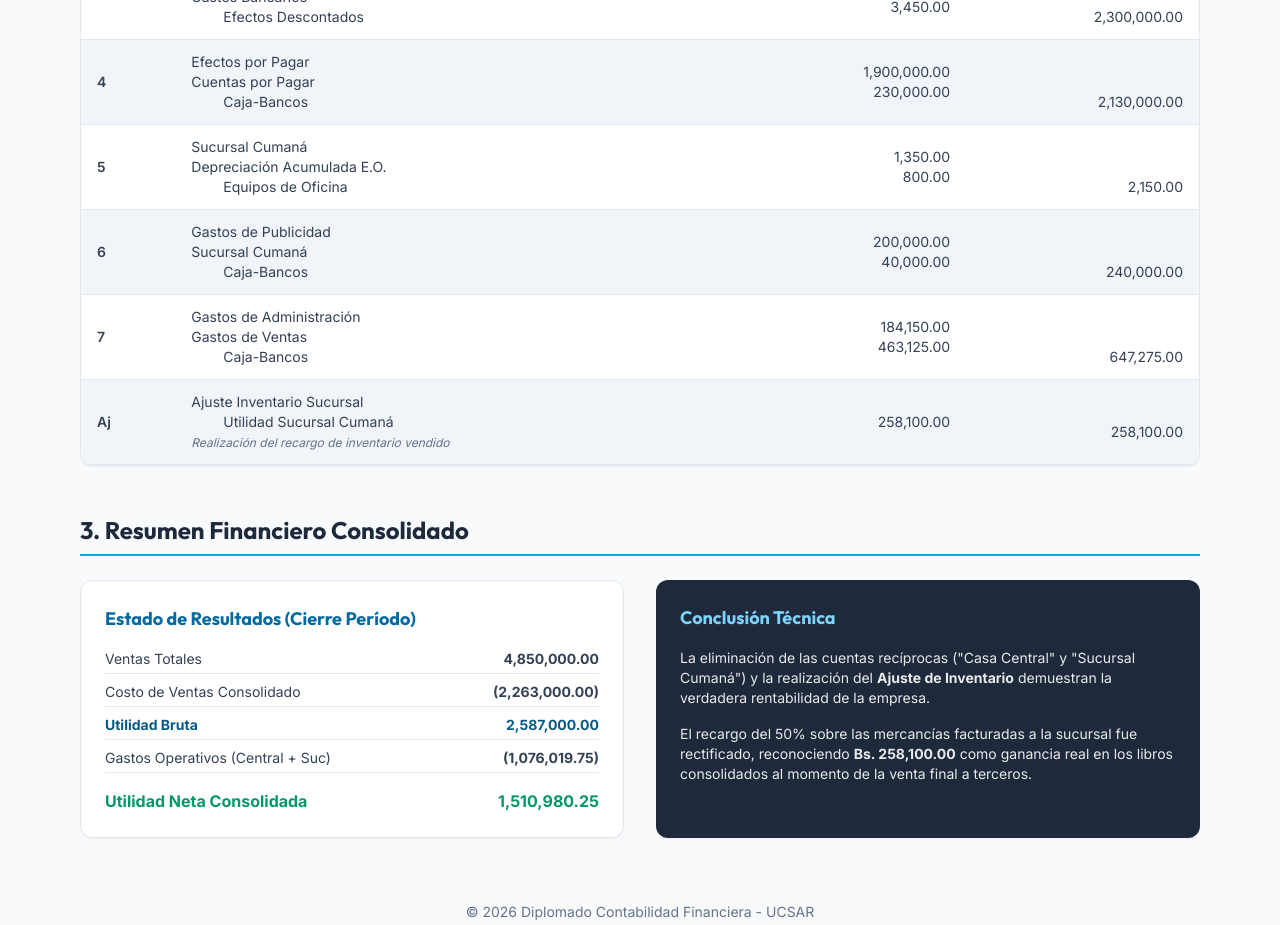
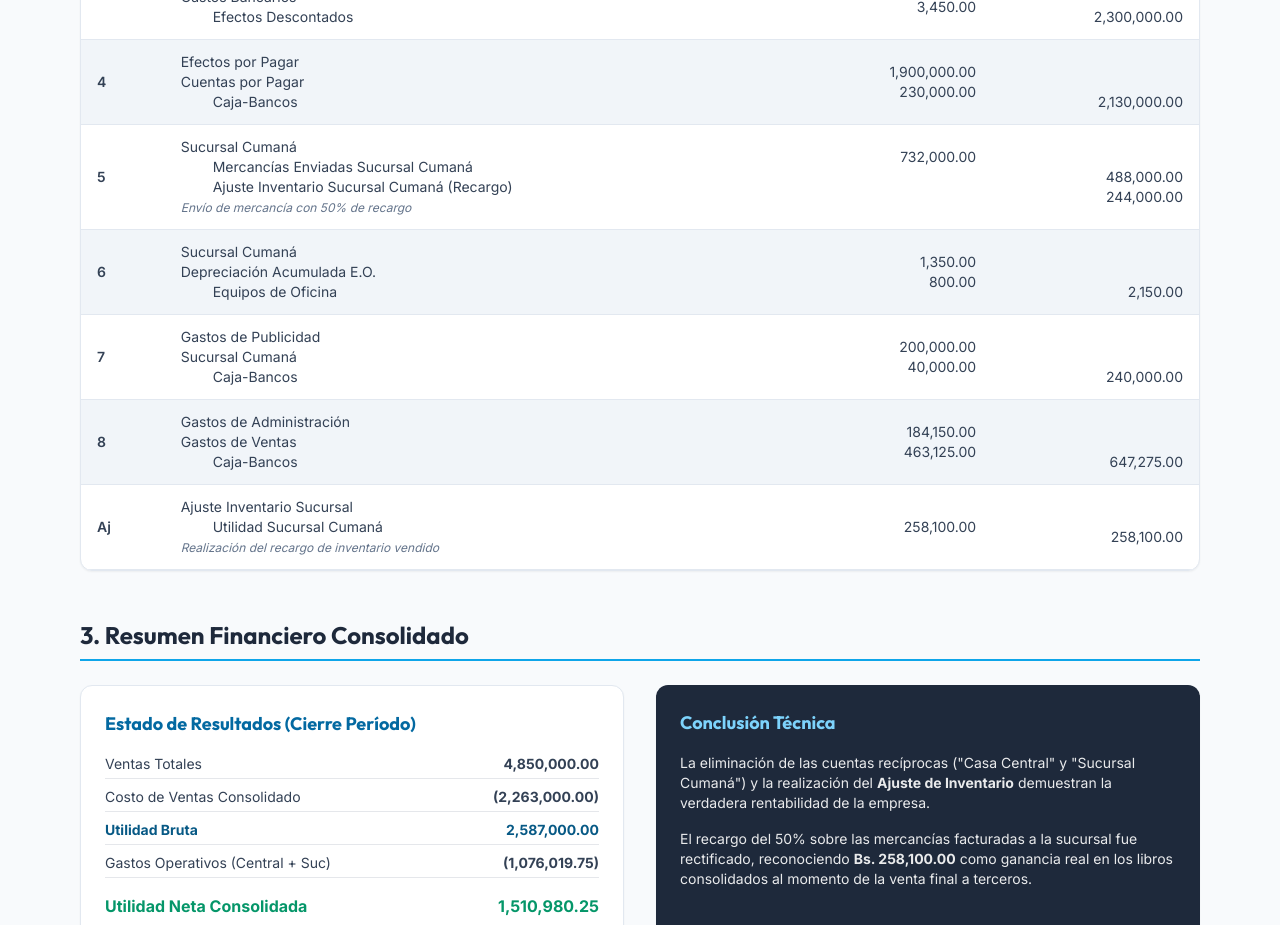
Before and after one commit to profesorfclementeunipap-debug/Contabilidad-IV-UCSAR, a website: page ejercicio-27-1.html in a window 1280 px wide. Shown: the part 2100-3025 px from the top of the page. Drawn offline with nearby package versions, Linux system fonts and the light colour scheme.

```diff
--- a/ejercicio-27-1.html
+++ b/ejercicio-27-1.html
@@ -177,18 +177,24 @@
                         </tr>
                         <tr class="table-row border-b border-slate-200">
                             <td class="px-4 py-3 font-semibold">5</td>
+                            <td class="px-4 py-3">Sucursal Cumaná<br><span class="account-indent">Mercancías Enviadas Sucursal Cumaná</span><br><span class="account-indent">Ajuste Inventario Sucursal Cumaná (Recargo)</span><br><em class="text-xs text-slate-500">Envío de mercancía con 50% de recargo</em></td>
+                            <td class="px-4 py-3 value-right">732,000.00<br><br><br></td>
+                            <td class="px-4 py-3 value-right"><br>488,000.00<br>244,000.00<br></td>
+                        </tr>
+                        <tr class="table-row border-b border-slate-200">
+                            <td class="px-4 py-3 font-semibold">6</td>
                             <td class="px-4 py-3">Sucursal Cumaná<br>Depreciación Acumulada E.O.<br><span class="account-indent">Equipos de Oficina</span></td>
                             <td class="px-4 py-3 value-right">1,350.00<br>800.00<br></td>
                             <td class="px-4 py-3 value-right"><br><br>2,150.00</td>
                         </tr>
                         <tr class="table-row border-b border-slate-200">
-                            <td class="px-4 py-3 font-semibold">6</td>
+                            <td class="px-4 py-3 font-semibold">7</td>
                             <td class="px-4 py-3">Gastos de Publicidad<br>Sucursal Cumaná<br><span class="account-indent">Caja-Bancos</span></td>
                             <td class="px-4 py-3 value-right">200,000.00<br>40,000.00<br></td>
                             <td class="px-4 py-3 value-right"><br><br>240,000.00</td>
                         </tr>
                         <tr class="table-row border-b border-slate-200">
-                            <td class="px-4 py-3 font-semibold">7</td>
+                            <td class="px-4 py-3 font-semibold">8</td>
                             <td class="px-4 py-3">Gastos de Administración<br>Gastos de Ventas<br><span class="account-indent">Caja-Bancos</span></td>
                             <td class="px-4 py-3 value-right">184,150.00<br>463,125.00<br></td>
                             <td class="px-4 py-3 value-right"><br><br>647,275.00</td>
```
